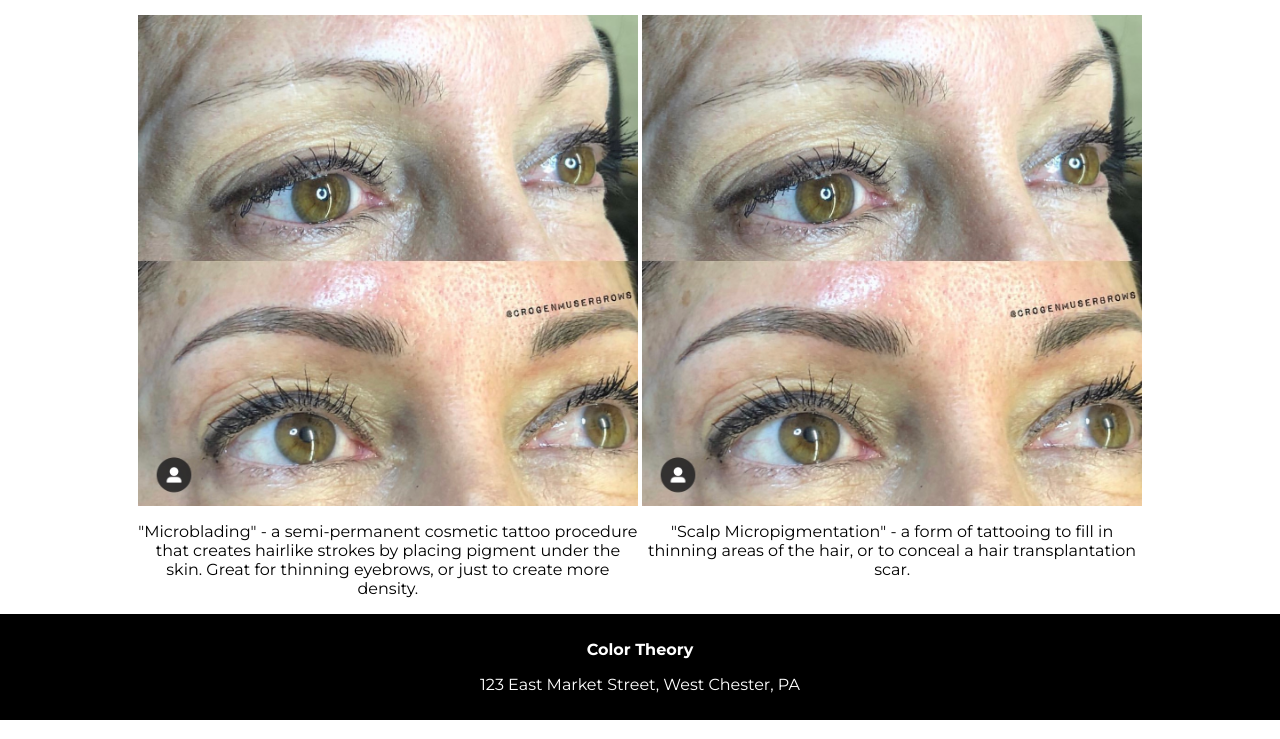
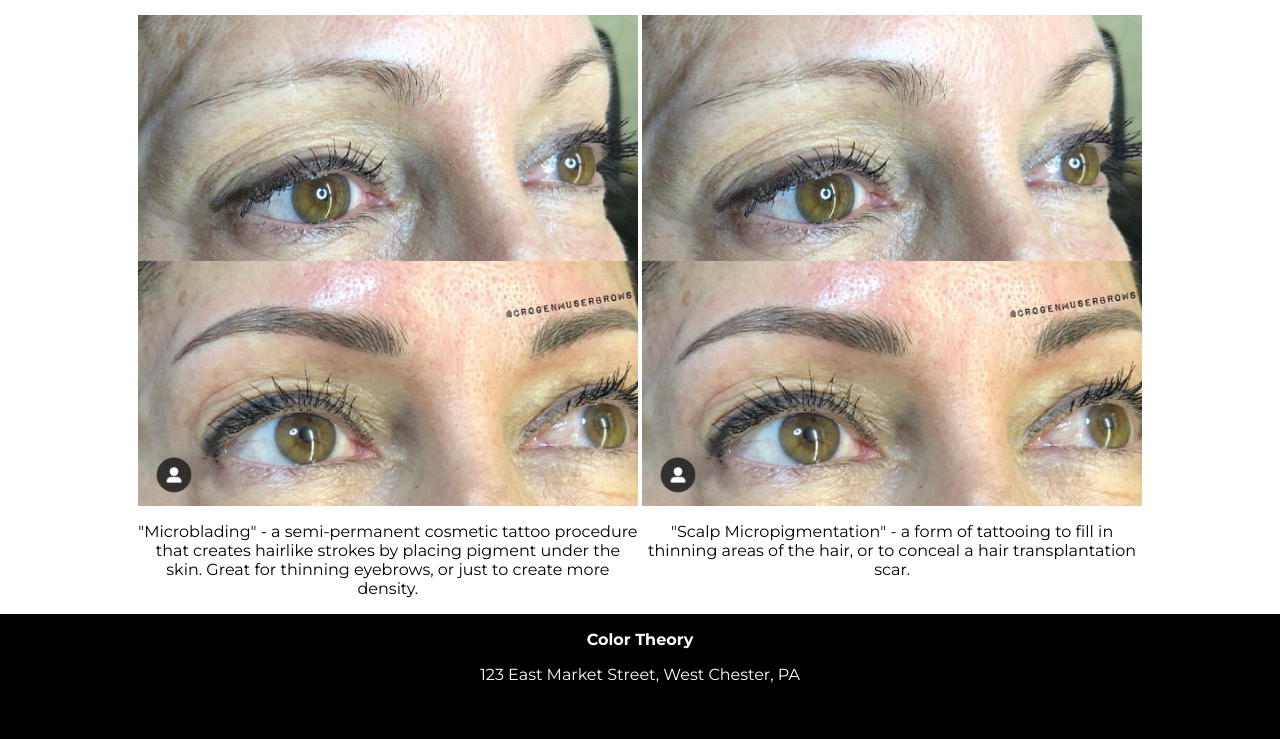
Before and after one commit to crogenmuser/Website, a Jekyll site: the page built from index.html, in a window 1280 px wide. Shown: the part 300-1039 px from the top of the page. Built offline with Jekyll 4.4.1, drawn with Linux system fonts in a browser that asks for light colours; nearby versions of some CDN libraries.

Commit message:
trying to fix footer

```diff
--- a/css/main.css
+++ b/css/main.css
@@ -4,7 +4,16 @@
 
 body {
     margin: 0px;
-    padding-bottom: 100px;
+    /*padding-bottom: 100px;*/
+}
+
+html, body {
+    height: 100%;
+}
+
+#holder {
+    min-height: 100%;
+    position: relative;
 }
 
 /* Top of page background image */
@@ -124,6 +133,7 @@ button p {
     padding-right: 15px;
     padding-top: 15px;
     text-align: center;
+    padding-bottom: 125px;
 }
 
 .container > p {
@@ -138,13 +148,14 @@ img {
 }
 
 #bottom {
-    width: 100%;
     background-color: #000000;
     object-fit: cover;
     overflow: hidden;
-    padding-top: 10px;
-    padding-bottom: 10px;
+    height: 125px;
+    width:100%;
     position: absolute;
+    left: 0;
+    bottom: 0;
 }
 
 #bottom > *{
```
